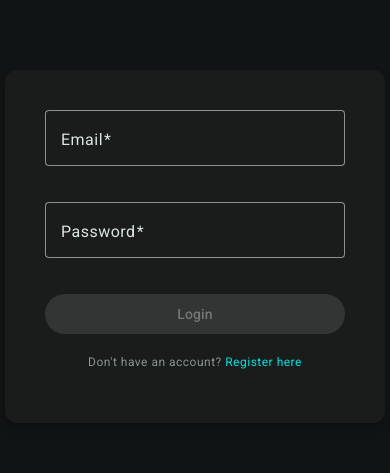
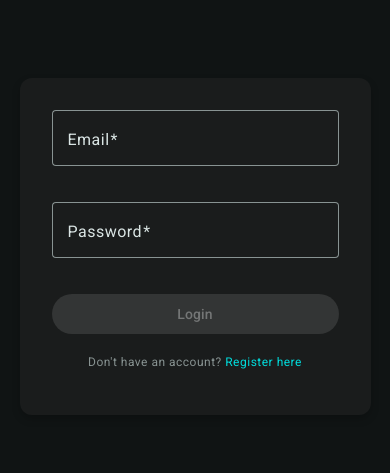
Before and after one commit to art2url/dev-task-flow, an Angular app: page /login in a window 390 px wide. Shown: the part 137-610 px from the top of the page. Built offline with nearby package versions, Linux system fonts and the light colour scheme.

Commit message:
Improved authentication card responsiveness

```diff
--- a/src/styles/auth-form.scss
+++ b/src/styles/auth-form.scss
@@ -16,6 +16,11 @@
   padding: 24px;
   border-radius: 12px;
   box-shadow: $card-shadow;
+
+  @media (max-width: 420px) {
+    width: 90%;
+    padding: 16px;
+  }
 }
 
 // Form Inputs
```
